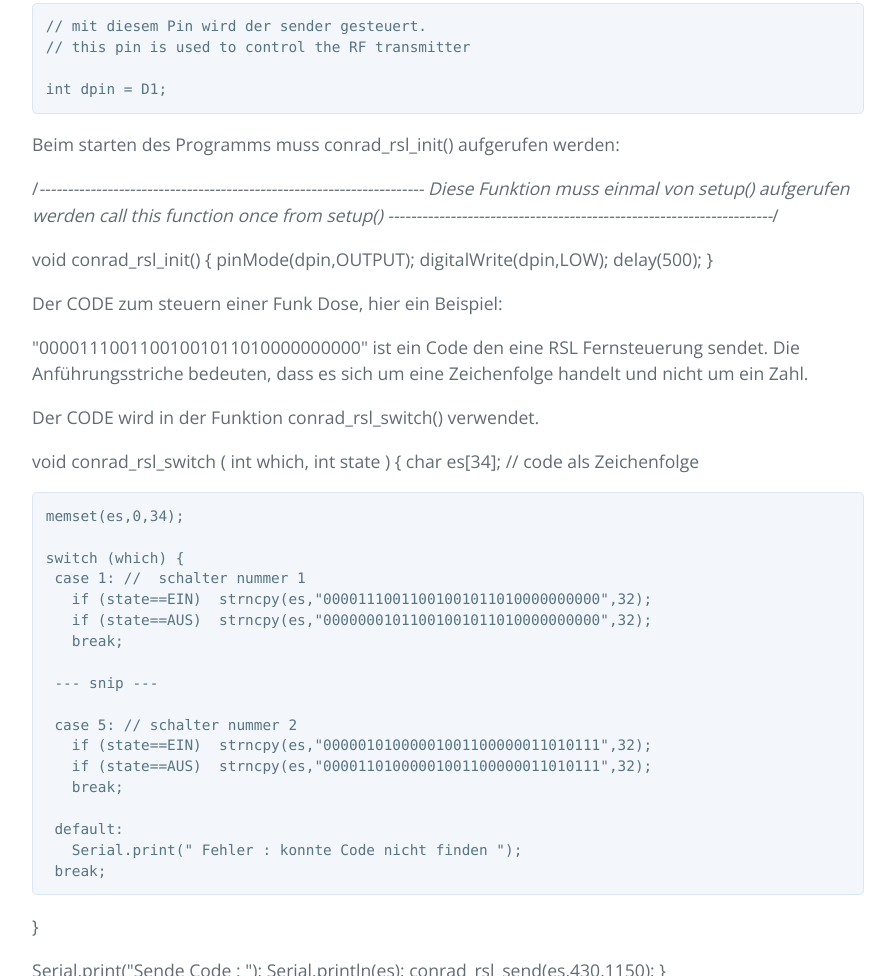
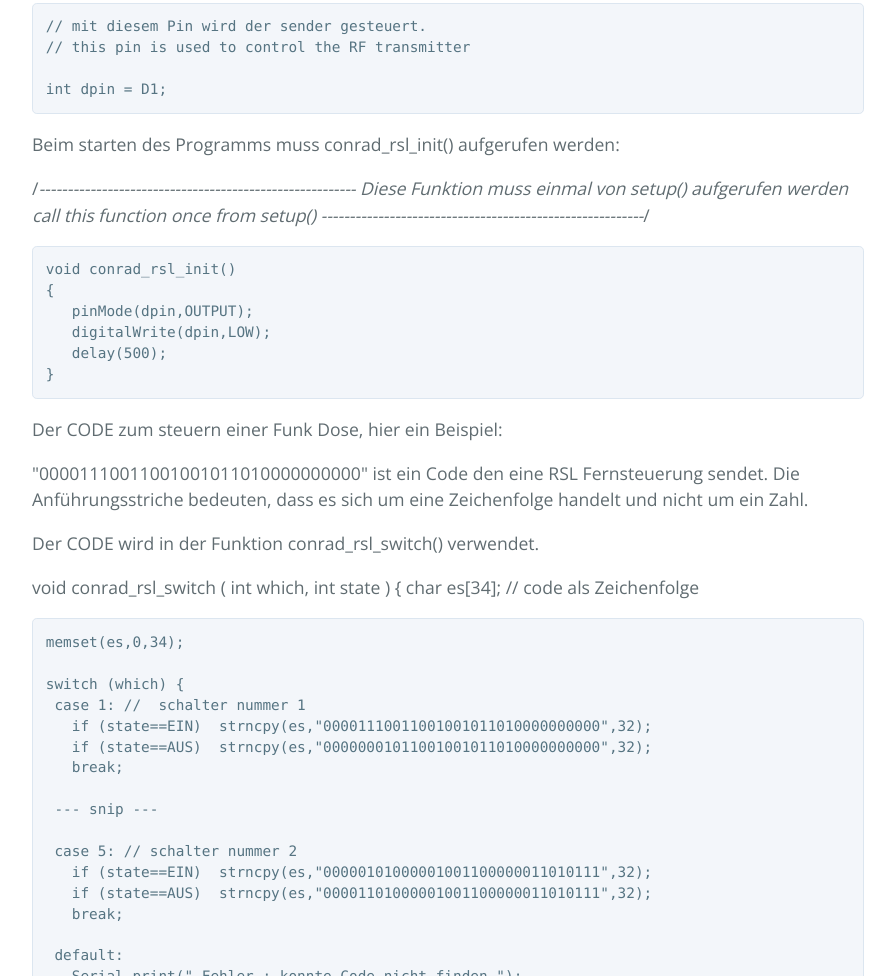
Before and after one commit to df3xc/rsl_switch, a plain HTML site: page index.html in a window 1280 px wide. Shown: the part 4532-5508 px from the top of the page, without its empty margins (192-1087 px from the left). Drawn offline with nearby package versions, Linux system fonts and the light colour scheme.

```diff
--- a/index.html
+++ b/index.html
@@ -110,17 +110,18 @@ int dpin = D1;
 
 <p>Beim starten des Programms muss conrad_rsl_init() aufgerufen werden:</p>
 
-<p>/<em>--------------------------------------------------------------------
-Diese Funktion muss einmal von setup() aufgerufen werden
-call this function once from setup()
---------------------------------------------------------------------</em>/</p>
+<p>/<em>--------------------------------------------------------
+    Diese Funktion muss einmal von setup() aufgerufen werden
+    call this function once from setup()
+    ---------------------------------------------------------</em>/</p>
 
-<p>void conrad_rsl_init()
+<pre><code>void conrad_rsl_init()
 {
-  pinMode(dpin,OUTPUT);
-  digitalWrite(dpin,LOW);
-  delay(500);
-}</p>
+   pinMode(dpin,OUTPUT);
+   digitalWrite(dpin,LOW);
+   delay(500);
+}
+</code></pre>
 
 <p>Der CODE zum steuern einer Funk Dose, hier ein Beispiel:</p>
 
```
Also changed, not shown: params.json (+1 -1 lines).
